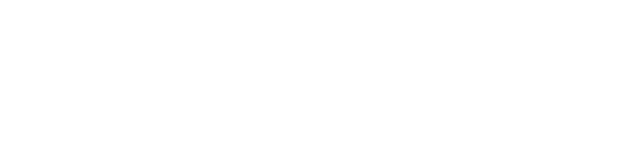
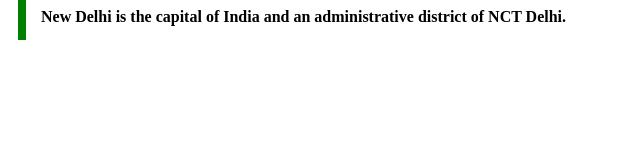
Before and after one commit to acciojob/trivia-SravaniPutturu, a website: page main.html in a window 1280 px wide. Shown: the whole page, without its empty margins (0-640 px from the left). Drawn offline with Linux system fonts and the light colour scheme.

Commit message:
created a submission

```diff
--- a/main.html
+++ b/main.html
@@ -7,10 +7,8 @@
 </head>
 
 <body>
-	<!-- the entire body must be written by student -->
-    <script type="text/javascript" src="./script.js">
-</script>
-
+	<blackquote id="stls" cite="https://en.wikipedia.org/wiki/New_Delhi">New Delhi is the capital of India and an administrative district of NCT Delhi.
+	</blackquote>
 </body>
 
 </html>
--- a/styles.css
+++ b/styles.css
@@ -1,2 +1,10 @@
 
 /* Your CSS Code here. */
+#stls{
+	max-width:600px;
+	margin:10px;
+	padding:15px;
+	border-left:8px solid green;
+	backgroung-color:#f8fffe"";
+	font-weight:bold;
+}
```
